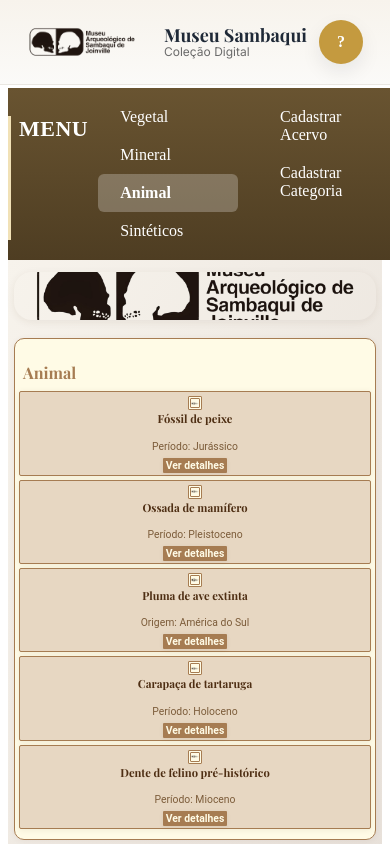
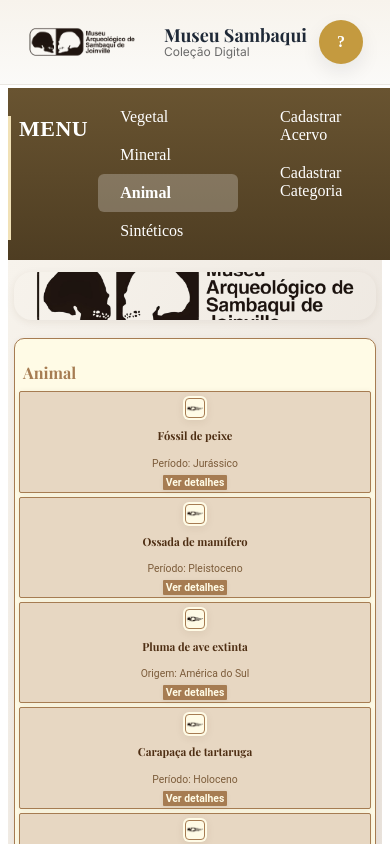
Before and after one commit to Hackaton-2025-1/Hackaton-Frontend, a Vue app: page /Colecao in a window 390 px wide. Shown: the top 844 px of the page. Built offline with nearby package versions, Linux system fonts and the light colour scheme.

Commit message:
feat: Adiciona modal para exibição de detalhes da coleção e ajusta estilos de layout. #12

```diff
--- a/src/views/ColecoesAcervo.vue
+++ b/src/views/ColecoesAcervo.vue
@@ -17,7 +17,7 @@
             <div class="card-content">
               <strong class="card-title">{{ item.nome }}</strong>
               <p class="card-info">{{ item.info }}</p>
-              <button class="card-btn">Ver detalhes</button>
+              <button class="card-btn" @click="abrirModal(item)">Ver detalhes</button>
             </div>
           </div>
         </div>
@@ -26,6 +26,23 @@
         <p class="sem-colecao">Nenhuma coleção encontrada para este tipo de acervo.</p>
       </section>
     </main>
+  </div>
+  <div v-if="modalAberto" class="modal-overlay" @click.self="fecharModal">
+    <div class="modal-content">
+      <button class="modal-close" @click="fecharModal">&times;</button>
+      <div class="modal-img-wrap">
+        <img :src="modalItemImg" alt="Imagem do acervo" class="modal-img" />
+      </div>
+      <h2 class="modal-title">{{ modalItem?.nome }}</h2>
+      <p class="modal-descricao">{{ modalItem?.info }}</p>
+      <div class="modal-detalhes">
+        <p><strong>Categoria:</strong> {{ tipoAtual.label }}</p>
+        <p><strong>Data de entrada:</strong> 21/11/2025</p>
+        <p><strong>Localização:</strong> Sala principal do Museu Sambaqui</p>
+        <p><strong>Conservação:</strong> Excelente</p>
+        <p><strong>Descrição adicional:</strong> Item pertencente ao acervo do Museu Sambaqui, utilizado para fins de pesquisa, exposição e preservação histórica.</p>
+      </div>
+    </div>
   </div>
   <div class="espaco-footer"></div>
   <Footer />
@@ -91,6 +108,18 @@ const colecoesFiltradas = computed(() => colecoes.filter(c => c.tipo === filtroS
 const tipoAtual = computed(() => tipos.find(t => t.value === filtroSelecionado.value))
 const bannerAtual = computed(() => tipoAtual.value?.banner)
 const bannerSimulado = logoBanner
+
+const modalAberto = ref(false)
+const modalItem = ref(null)
+const modalItemImg = computed(() => '/src/assets/imagens/logo.png')
+function abrirModal(item) {
+  modalItem.value = item
+  modalAberto.value = true
+}
+function fecharModal() {
+  modalAberto.value = false
+  modalItem.value = null
+}
 </script>
 
 <style scoped>
@@ -176,21 +205,21 @@ const bannerSimulado = logoBanner
   color: #fffbe6;
 }
 .card-img-wrap {
-  width: 24px;
-  height: 24px;
+  width: 120px;
+  height: 120px;
   background: #fffbe6;
-  border-radius: 4px;
+  border-radius: 12px;
   display: flex;
   align-items: center;
   justify-content: center;
-  margin-bottom: 4px;
-  border: 1px solid #a67c52;
+  margin-bottom: 18px;
+  box-shadow: 0 2px 8px rgba(80, 50, 30, 0.08);
 }
 .colecao-img {
-  width: 16px;
-  height: 16px;
+  width: 100px;
+  height: 100px;
   object-fit: contain;
-  border-radius: 2px;
+  border-radius: 8px;
   background: #fffbe6;
   border: 1px solid #a67c52;
 }
@@ -237,6 +266,79 @@ const bannerSimulado = logoBanner
   margin: 8px 0;
   color: #a67c52;
 }
+.modal-overlay {
+  position: fixed;
+  top: 0; left: 0; right: 0; bottom: 0;
+  background: rgba(0,0,0,0.45);
+  display: flex;
+  align-items: center;
+  justify-content: center;
+  z-index: 9999;
+}
+.modal-content {
+  background: #fffbe6;
+  border-radius: 18px;
+  max-width: 400px;
+  width: 98vw;
+  padding: 24px 18px 18px 18px;
+  box-shadow: 0 8px 32px rgba(0,0,0,0.18);
+  position: relative;
+  text-align: center;
+}
+.modal-close {
+  position: absolute;
+  top: 12px;
+  right: 18px;
+  background: none;
+  border: none;
+  font-size: 2rem;
+  color: #a67c52;
+  cursor: pointer;
+}
+.modal-img-wrap {
+  width: 100%;
+  max-width: 180px;
+  height: 120px;
+  margin: 0 auto 1vw auto;
+  overflow: hidden;
+  border-radius: 12px;
+  position: relative;
+  background: #eaeaea;
+  display: flex;
+  align-items: center;
+  justify-content: center;
+}
+.modal-img {
+  width: 100%;
+  height: 100%;
+  object-fit: contain;
+  border-radius: 12px;
+  box-shadow: 0 2px 16px rgba(0,0,0,0.10);
+}
+.modal-title {
+  font-size: 1.2rem;
+  color: #a67c52;
+  margin-bottom: 0.7vw;
+  text-align: center;
+}
+.modal-descricao {
+  font-size: 1.08rem;
+  color: #444;
+  margin-bottom: 1vw;
+}
+.modal-detalhes {
+  background: #fff8e6;
+  border-radius: 8px;
+  padding: 12px 10px;
+  margin-top: 10px;
+  font-size: 0.98rem;
+  color: #6d5c3a;
+  text-align: left;
+  box-shadow: 0 1px 6px rgba(80, 50, 30, 0.06);
+}
+.modal-detalhes p {
+  margin: 4px 0;
+}
 @media (max-width: 900px) {
   .colecoes-layout {
     flex-direction: column;
@@ -248,10 +350,29 @@ const bannerSimulado = logoBanner
   .banner-acervo img {
     height: 180px;
   }
+  .card-img-wrap {
+    width: 70px;
+    height: 70px;
+    margin-bottom: 8px;
+    border-radius: 6px;
+  }
+  .colecao-img {
+    width: 60px;
+    height: 60px;
+    border-radius: 4px;
+  }
 }
 @media (max-width: 600px) {
   .banner-acervo img {
     height: 90px;
+  }
+  .card-img-wrap {
+    width: 40px;
+    height: 40px;
+  }
+  .colecao-img {
+    width: 32px;
+    height: 32px;
   }
 }
 @media (max-width: 500px) {
@@ -273,15 +394,12 @@ const bannerSimulado = logoBanner
     border-radius: 2px;
   }
   .card-img-wrap {
-    width: 12px;
-    height: 12px;
-    margin-bottom: 1px;
-    border-radius: 1px;
+    width: 24px;
+    height: 24px;
   }
   .colecao-img {
-    width: 8px;
-    height: 8px;
-    border-radius: 1px;
+    width: 18px;
+    height: 18px;
   }
   .card-title {
     font-size: 0.7rem;
```
